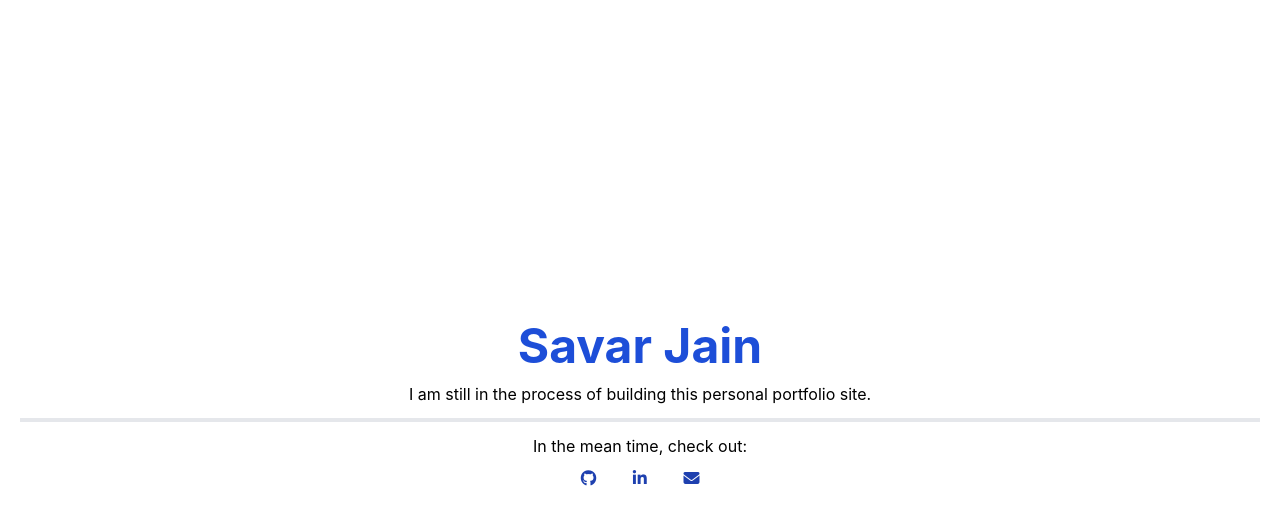
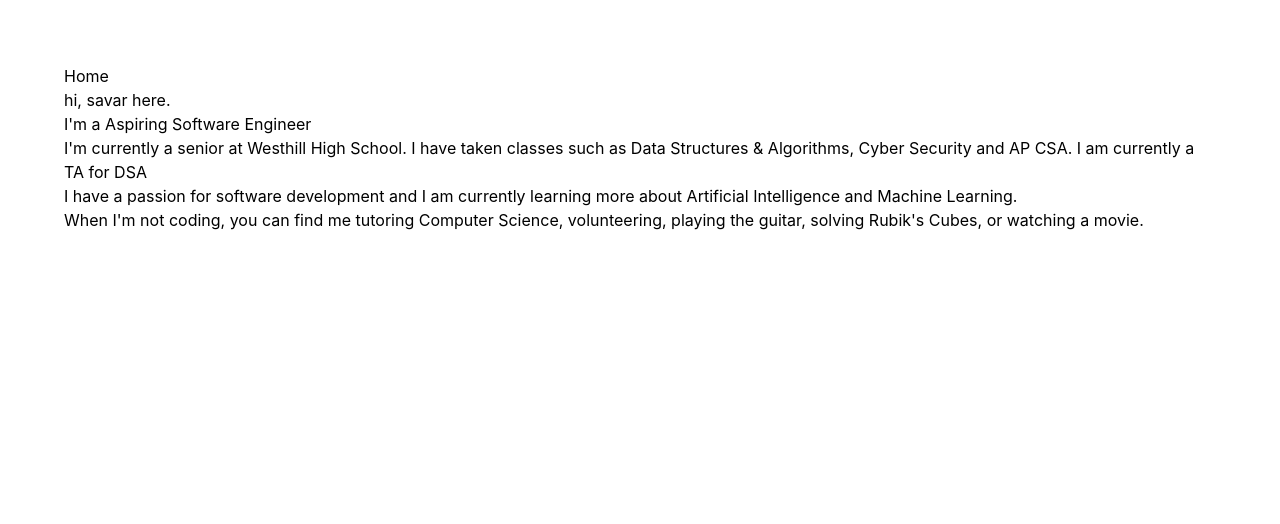
Before and after one commit to SavarJ/jainsavar.com, a React (Create React App) app: page / in a window 1280 px wide. Shown: the top 524 px of the page. Built offline with nearby package versions, Linux system fonts and the light colour scheme.

Commit message:
Starting to add about section

```diff
--- a/src/components/About.tsx
+++ b/src/components/About.tsx
@@ -1,10 +1,23 @@
-
 const About: React.FC = () => {
-    return (
-        <div>
-            <h1>About</h1>
-        </div>
-    );
-}
+  return (
+    <section>
+      <h1>hi, savar here.</h1>
+      {/* !TODO: Animation of aspriring software engineer, high schooler, web developer, etc... */}
+      <h2>I'm a Aspiring Software Engineer</h2>
+      <p>
+        I'm currently a senior at Westhill High School. I have taken classes
+        such as Data Structures & Algorithms, Cyber Security and AP CSA. I am
+        currently a TA for DSA
+        <br />
+        I have a passion for software development and I am currently learning
+        more about Artificial Intelligence and Machine Learning.
+        <br />
+        When I'm not coding, you can find me tutoring Computer Science,
+        volunteering, playing the guitar, solving Rubik's Cubes, or watching a
+        movie.
+      </p>
+    </section>
+  );
+};
 
 export default About;
--- a/src/components/App.tsx
+++ b/src/components/App.tsx
@@ -1,6 +1,6 @@
 import React from "react";
-// import Navbar from "./Navbar";
-// import About from "./About";
+import Home from "./Home";
+import About from "./About";
 // import Projects from "./Projects";
 // import Skills from "./Skills;
 // import Contact from "./Contact";
@@ -8,30 +8,9 @@ import React from "react";
 
 const App: React.FC = () => {
   return (
-    <main className="max-w-full">
-      {/* Under construction page */}
-      <div className="min-h-screen flex items-center justify-center flex-col p-5 text-center">
-        <h1 className="font-bold text-5xl p-3 text-blue-700">Savar Jain</h1>
-        <h1>
-          I am still in the process of building this personal portfolio site.
-        </h1>
-        <hr className="border-2 h-1 w-full my-3" />
-        <h2>In the mean time, check out:</h2>
-        <div className="flex w-48 justify-evenly text-blue-800 pt-2">
-          <a href="https://github.com/SavarJ">
-            <i className="fa fa-github"></i>
-          </a>
-          <a href="https://linkedin.com/in/savarjain">
-            <i className="fa fa-linkedin"></i>
-          </a>
-          <a href="mailto:jainsavar@gmail.com">
-            <i className="fa fa-envelope"></i>
-          </a>
-        </div>
-      </div>
-
-      {/* <Navbar /> */}
-      {/* <About /> */}
+    <main className="max-w-full p-16">
+      <Home />
+      <About />
       {/* <Projects /> */}
       {/* <Skills /> */}
       {/* <Contact /> */}
--- /dev/null
+++ b/src/components/Home.tsx
@@ -0,0 +1,9 @@
+const Home: React.FC = () => {
+  return (
+    <section>
+      <h1>Home</h1>
+    </section>
+  );
+};
+
+export default Home;
```
